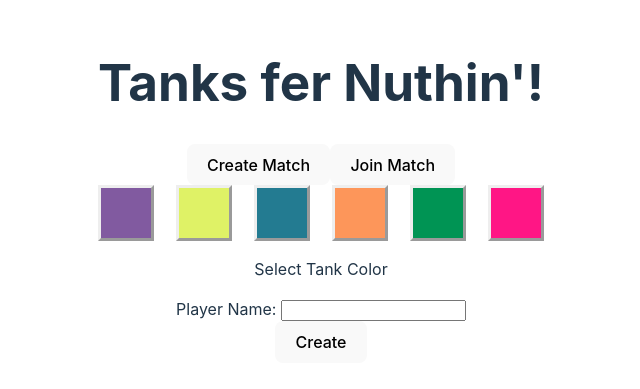
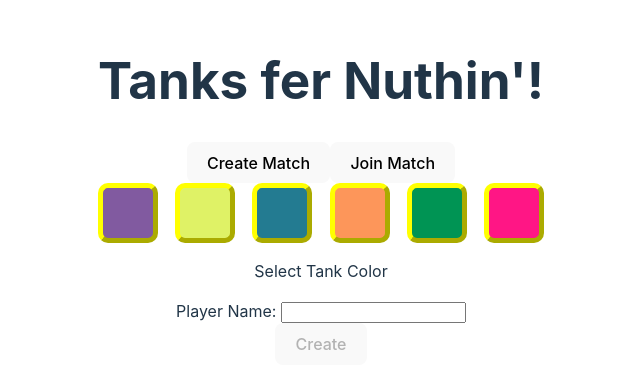
Before and after one commit to patricklang87/tanksmp, a React (Vite) app in the folder src/main/client/: page / in a window 1280 px wide. Shown: the part 209-598 px from the top of the page, without its empty margins (319-959 px from the left). Built offline with nearby package versions, Linux system fonts and the light colour scheme.

Commit message:
disable create and join button if data is missing

```diff
--- a/src/main/client/src/features/startScreen/CreateNewMatch.js
+++ b/src/main/client/src/features/startScreen/CreateNewMatch.js
@@ -1,4 +1,8 @@
 import { jsxs as _jsxs, jsx as _jsx } from "react/jsx-runtime";
-export default function CreateNewMatch({ handleInitializeMatchClick, setPlayerName, isLoading, isSuccess, data, isError, error, }) {
-    return (_jsxs("form", { onSubmit: handleInitializeMatchClick, children: [_jsxs("label", { className: "form-label", htmlFor: "playerName", children: ["Player Name:", " "] }), _jsx("input", { type: "text", id: "playerName", className: "form-control", maxLength: 8, onChange: (e) => setPlayerName(e.target.value) }), _jsx("br", {}), _jsx("button", { type: "submit", disabled: isLoading, children: isLoading ? "Initializing..." : "Create" }), isSuccess && _jsxs("p", { children: ["Game Id: ", data.gameId] }), isError && _jsxs("p", { children: ["Error: ", error?.toString()] })] }));
+export default function CreateNewMatch({ handleInitializeMatchClick, setPlayerName, isLoading, isSuccess, data, isError, error, playerName, requestedColor, }) {
+    let disableCreateButton = false;
+    if (playerName.length < 3 || !(typeof requestedColor === "number") || isLoading) {
+        disableCreateButton = true;
+    }
+    return (_jsxs("form", { onSubmit: handleInitializeMatchClick, children: [_jsxs("label", { className: "form-label", htmlFor: "playerName", children: ["Player Name:", " "] }), _jsx("input", { type: "text", id: "playerName", className: "form-control", maxLength: 8, onChange: (e) => setPlayerName(e.target.value) }), _jsx("br", {}), _jsx("button", { type: "submit", disabled: disableCreateButton, children: isLoading ? "Initializing..." : "Create" }), isSuccess && _jsxs("p", { children: ["Game Id: ", data.gameId] }), isError && _jsxs("p", { children: ["Error: ", error?.toString()] })] }));
 }
--- a/src/main/client/src/features/startScreen/JoinMatch.js
+++ b/src/main/client/src/features/startScreen/JoinMatch.js
@@ -1,5 +1,9 @@
 import { jsxs as _jsxs, jsx as _jsx } from "react/jsx-runtime";
-const JoinMatch = ({ handleJoinMatchClick, setGameId, setPlayerName }) => {
-    return (_jsxs("form", { onSubmit: handleJoinMatchClick, children: [_jsxs("label", { className: "form-label", htmlFor: "playerName", children: ["Player Name:", " "] }), _jsx("input", { type: "text", id: "playerName", className: "form-control", maxLength: 8, onChange: (e) => setPlayerName(e.target.value) }), _jsx("br", {}), _jsxs("label", { className: "form-label", htmlFor: "gameId", children: ["Game Id:", " "] }), _jsx("input", { type: "text", id: "gameId", className: "form-control", onChange: (e) => setGameId(e.target.value) }), _jsx("br", {}), _jsx("button", { type: "submit", children: "Join" })] }));
+const JoinMatch = ({ handleJoinMatchClick, setGameId, setPlayerName, playerName, requestedColor, gameId }) => {
+    let disableJoinButton = false;
+    if (playerName.length < 3 || !(typeof requestedColor === "number") || !gameId.length) {
+        disableJoinButton = true;
+    }
+    return (_jsxs("form", { onSubmit: handleJoinMatchClick, children: [_jsxs("label", { className: "form-label", htmlFor: "playerName", children: ["Player Name:", " "] }), _jsx("input", { type: "text", id: "playerName", className: "form-control", maxLength: 8, onChange: (e) => setPlayerName(e.target.value) }), _jsx("br", {}), _jsxs("label", { className: "form-label", htmlFor: "gameId", children: ["Game Id:", " "] }), _jsx("input", { type: "text", id: "gameId", className: "form-control", onChange: (e) => setGameId(e.target.value) }), _jsx("br", {}), _jsx("button", { type: "submit", disabled: disableJoinButton, children: "Join" })] }));
 };
 export default JoinMatch;
--- a/src/main/client/src/features/startScreen/SelectTankColor.js
+++ b/src/main/client/src/features/startScreen/SelectTankColor.js
@@ -5,13 +5,19 @@ const SelectTankColor = ({ data, setRequestedColor, requestedColor, }) => {
     const claimedColors = data?.claimedColors || [];
     const TankSelectionSquare = ({ color, takenBy, index, }) => {
         let borderStyle = "outset";
-        if (index === requestedColor)
+        let borderColor = "yellow";
+        if (index === requestedColor) {
             borderStyle = "inset";
+            borderColor = "blue";
+        }
         return (_jsx("div", { onClick: () => setRequestedColor(index), children: _jsx("div", { style: {
                     backgroundColor: arrayToRgba(color),
                     width: "50px",
                     height: "50px",
                     borderStyle,
+                    borderColor,
+                    borderWidth: "5px",
+                    borderRadius: "10px",
                 }, children: takenBy ? takenBy : "" }) }));
     };
     const availableColors = tankColor.map((color, index) => (_jsx(TankSelectionSquare, { color: color, takenBy: claimedColors[index], index: index }, `tank_color_option_${index}`)));
--- a/src/main/client/src/features/startScreen/SelectTankColor.tsx
+++ b/src/main/client/src/features/startScreen/SelectTankColor.tsx
@@ -6,13 +6,14 @@ import { arrayToRgba } from "../../util/color";
 const SelectTankColor = ({
   data,
   setRequestedColor,
-  requestedColor,
+    requestedColor,
 }: {
   data?: any;
   setRequestedColor: Dispatch<SetStateAction<number | null>>;
   requestedColor: number | null;
 }) => {
-  const claimedColors = data?.claimedColors || [];
+    const claimedColors = data?.claimedColors || [];
+
 
   const TankSelectionSquare = ({
     color,
@@ -24,18 +25,22 @@ const SelectTankColor = ({
     index: number;
   }) => {
     let borderStyle = "outset";
-    if (index === requestedColor) borderStyle = "inset";
+    let borderColor = "yellow";
+    if (index === requestedColor) {
+      borderStyle = "inset";
+      borderColor = "blue";
+    }
     return (
-      <div
-
-        onClick={() => setRequestedColor(index)}
-      >
+      <div onClick={() => setRequestedColor(index)}>
         <div
           style={{
             backgroundColor: arrayToRgba(color),
             width: "50px",
             height: "50px",
             borderStyle,
+            borderColor,
+            borderWidth: "5px",
+            borderRadius: "10px",
           }}
         >
           {takenBy ? takenBy : ""}
@@ -45,7 +50,7 @@ const SelectTankColor = ({
   };
 
   const availableColors = tankColor.map((color, index) => (
-      <TankSelectionSquare
+    <TankSelectionSquare
       key={`tank_color_option_${index}`}
       color={color}
       takenBy={claimedColors[index]}
--- a/src/main/client/src/features/startScreen/StartScreen.js
+++ b/src/main/client/src/features/startScreen/StartScreen.js
@@ -6,7 +6,7 @@ import JoinMatch from "./JoinMatch";
 import CreateNewMatch from "./CreateNewMatch";
 import SelectTankColor from "./SelectTankColor";
 const StartScreen = () => {
-    const { handleInitializeMatchClick, handleJoinMatchClick, data, isLoading, isSuccess, isError, error, setPlayerName, setRequestedColor, requestedColor, setGameId, createNewMatch, setCreateNewMatch, } = useStartScreenProps();
-    return (_jsxs(_Fragment, { children: [_jsx("h1", { className: "title-card", children: "Tanks fer Nuthin'!" }), _jsxs("div", { children: [_jsx("button", { onClick: () => setCreateNewMatch(true), children: "Create Match" }), _jsx("button", { onClick: () => setCreateNewMatch(false), children: "Join Match" })] }), _jsx(SelectTankColor, { data: data, setRequestedColor: setRequestedColor, requestedColor: requestedColor }), _jsx(IsTruthy, { value: createNewMatch, children: _jsx(CreateNewMatch, { setPlayerName: setPlayerName, isError: isError, isSuccess: isSuccess, isLoading: isLoading, data: data, error: error, handleInitializeMatchClick: handleInitializeMatchClick }) }), _jsx(IsFalsy, { value: createNewMatch, children: _jsx(JoinMatch, { setGameId: setGameId, setPlayerName: setPlayerName, handleJoinMatchClick: handleJoinMatchClick }) })] }));
+    const { handleInitializeMatchClick, handleJoinMatchClick, data, isLoading, isSuccess, isError, error, setPlayerName, setRequestedColor, requestedColor, setGameId, createNewMatch, setCreateNewMatch, playerName, gameId, } = useStartScreenProps();
+    return (_jsxs(_Fragment, { children: [_jsx("h1", { className: "title-card", children: "Tanks fer Nuthin'!" }), _jsxs("div", { children: [_jsx("button", { onClick: () => setCreateNewMatch(true), children: "Create Match" }), _jsx("button", { onClick: () => setCreateNewMatch(false), children: "Join Match" })] }), _jsx(SelectTankColor, { data: data, setRequestedColor: setRequestedColor, requestedColor: requestedColor }), _jsx(IsTruthy, { value: createNewMatch, children: _jsx(CreateNewMatch, { setPlayerName: setPlayerName, isError: isError, isSuccess: isSuccess, isLoading: isLoading, data: data, error: error, handleInitializeMatchClick: handleInitializeMatchClick, playerName: playerName, requestedColor: requestedColor }) }), _jsx(IsFalsy, { value: createNewMatch, children: _jsx(JoinMatch, { setGameId: setGameId, setPlayerName: setPlayerName, handleJoinMatchClick: handleJoinMatchClick, playerName: playerName, requestedColor: requestedColor, gameId: gameId }) })] }));
 };
 export default StartScreen;
--- a/src/main/client/src/features/startScreen/startScreenProps.js
+++ b/src/main/client/src/features/startScreen/startScreenProps.js
@@ -42,5 +42,7 @@ export const useStartScreenProps = () => {
         requestedColor,
         createNewMatch,
         setCreateNewMatch,
+        playerName,
+        gameId
     };
 };
--- a/src/main/client/src/features/startScreen/startScreenProps.ts
+++ b/src/main/client/src/features/startScreen/startScreenProps.ts
@@ -51,5 +51,7 @@ export const useStartScreenProps = () => {
     requestedColor,
     createNewMatch,
     setCreateNewMatch,
+    playerName,
+    gameId
   };
 };
```
Also changed, not shown: src/main/client/src/features/startScreen/CreateNewMatch.tsx (+12 -3 lines), src/main/client/src/features/startScreen/JoinMatch.tsx (+10 -3 lines), src/main/client/src/features/startScreen/StartScreen.tsx (+7 -0 lines), 1 other file (tests, documents, lock files or other folders).
